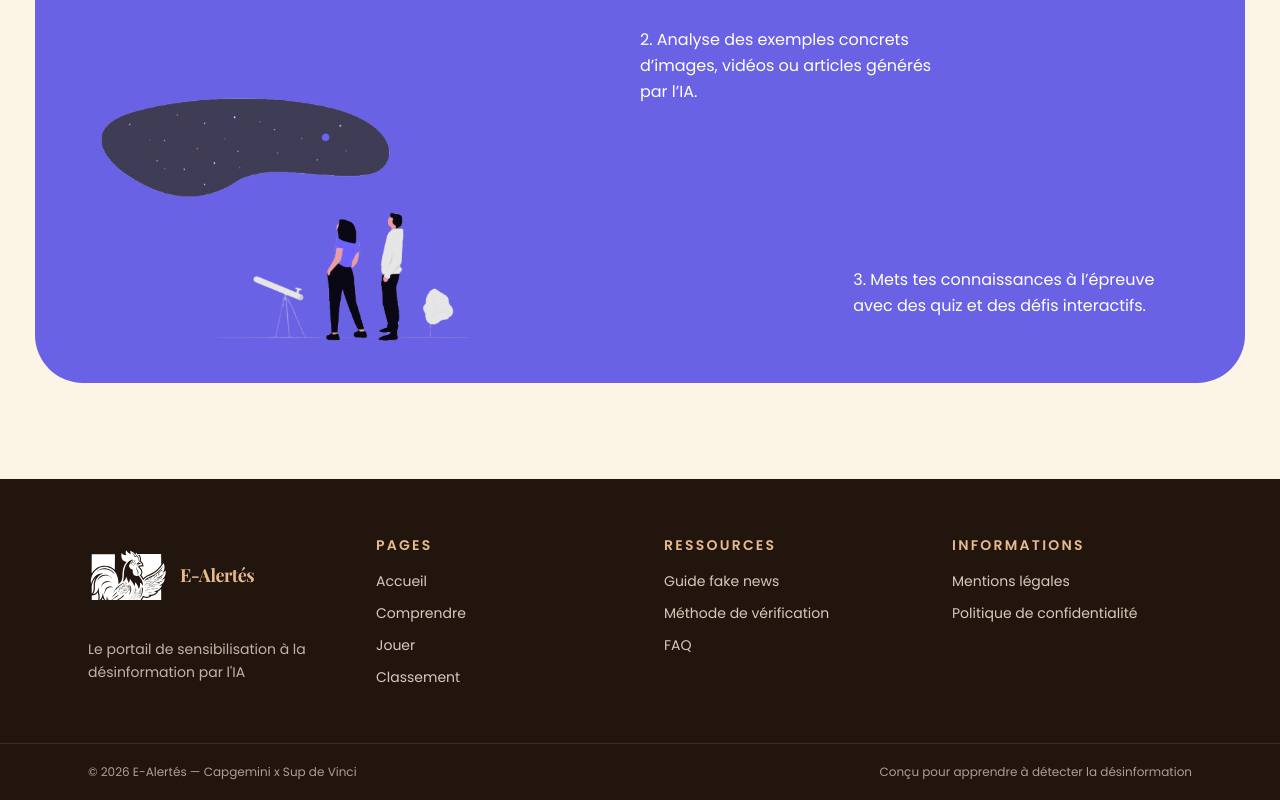
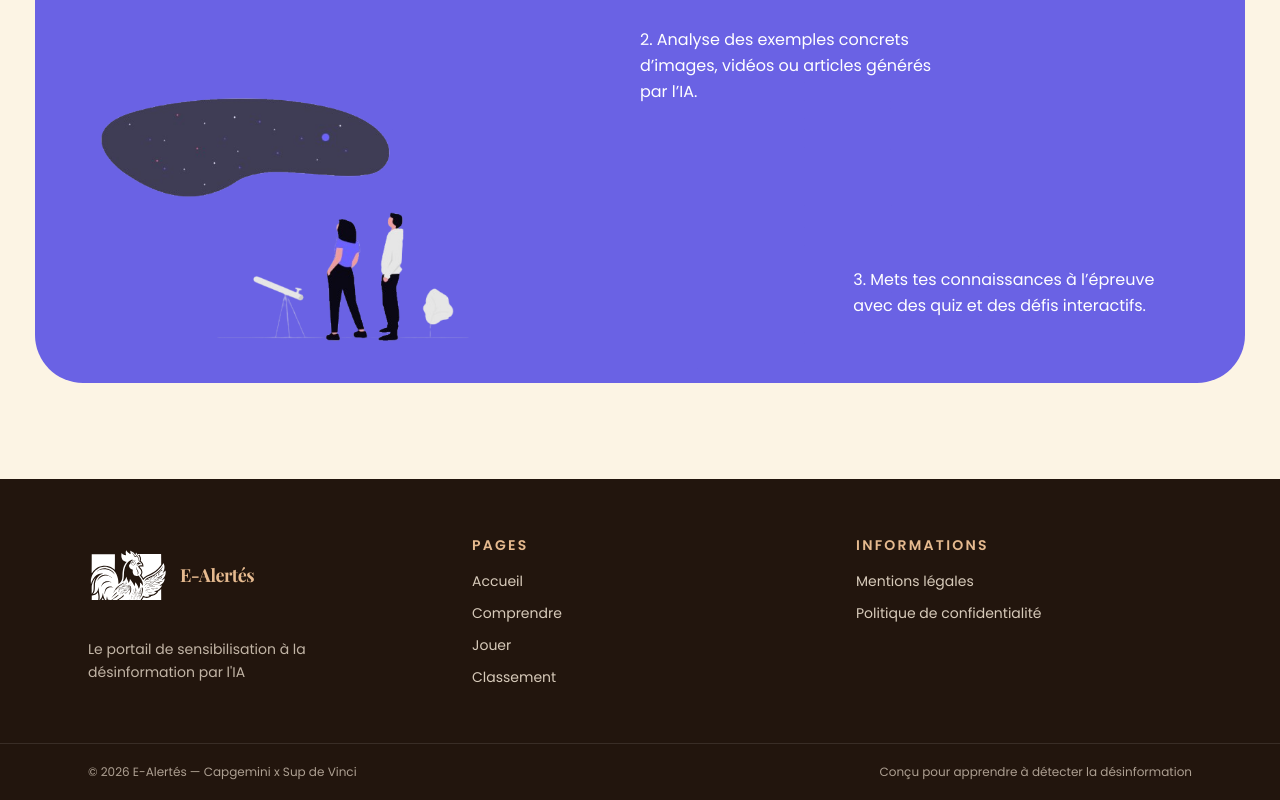
Before and after one commit to mlft9/projet-special-week, a React (Vite) app in the folder app/: page / in a window 1280 px wide. Shown: the part 1725-2525 px from the top of the page. Built offline with nearby package versions, Linux system fonts and the light colour scheme; a web font is replaced by a local one.

Commit message:
modif footer

```diff
--- a/app/src/components/Footer.tsx
+++ b/app/src/components/Footer.tsx
@@ -8,16 +8,10 @@ const pageLinks = [
   { to: '/classement', label: 'Classement' },
 ]
 
-const resourcesLinks = [
-  { href: '#', label: 'Guide fake news' },
-  { href: '#', label: 'Méthode de vérification' },
-  { href: '#', label: 'FAQ' },
-]
-
 export default function Footer() {
   return (
     <footer className="bg-[#22150d] text-[#F7EAD8] font-sans">
-      <div className="mx-auto grid max-w-6xl gap-12 px-6 py-14 md:grid-cols-4">
+      <div className="mx-auto grid max-w-6xl gap-12 px-6 py-14 md:grid-cols-3">
         <div className="md:col-span-1">
           <Link to="/" className="inline-flex items-center gap-3">
             <img src={logo} alt="E-Alertés" className="h-20 w-20 invert" />
@@ -36,19 +30,6 @@ export default function Footer() {
                 <Link to={link.to} className="text-[#F7EAD8]/85 transition-colors hover:text-white">
                   {link.label}
                 </Link>
-              </li>
-            ))}
-          </ul>
-        </nav>
-
-        <nav className="md:col-span-1" aria-label="Ressources">
-          <h3 className="mb-4 text-sm font-semibold uppercase tracking-[0.16em] text-[#E6BA8F]">Ressources</h3>
-          <ul className="space-y-3 text-sm">
-            {resourcesLinks.map((link) => (
-              <li key={link.label}>
-                <a href={link.href} className="text-[#F7EAD8]/85 transition-colors hover:text-white">
-                  {link.label}
-                </a>
               </li>
             ))}
           </ul>
```
